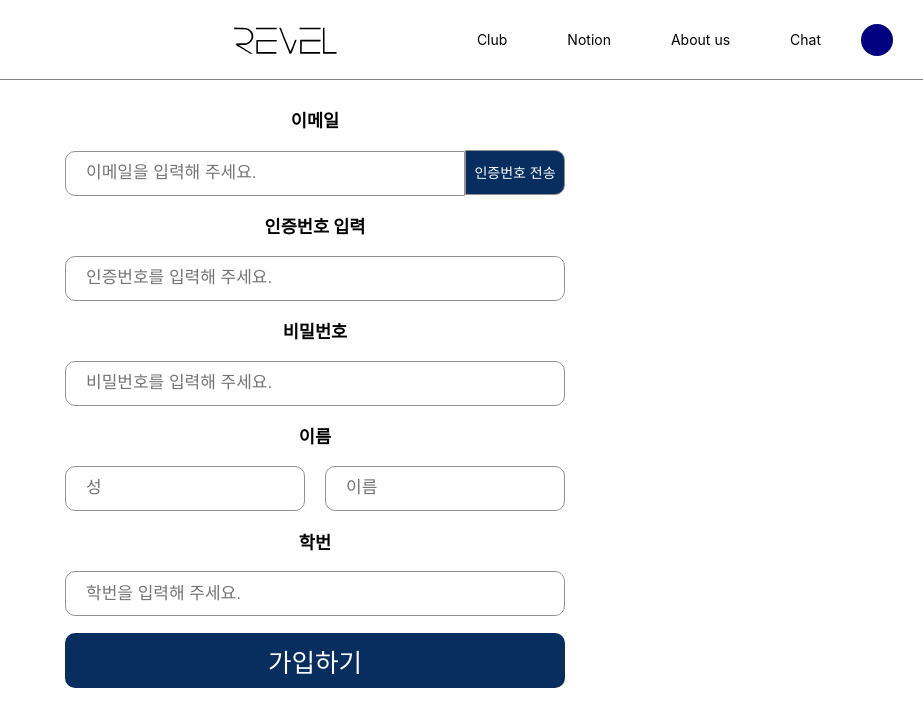
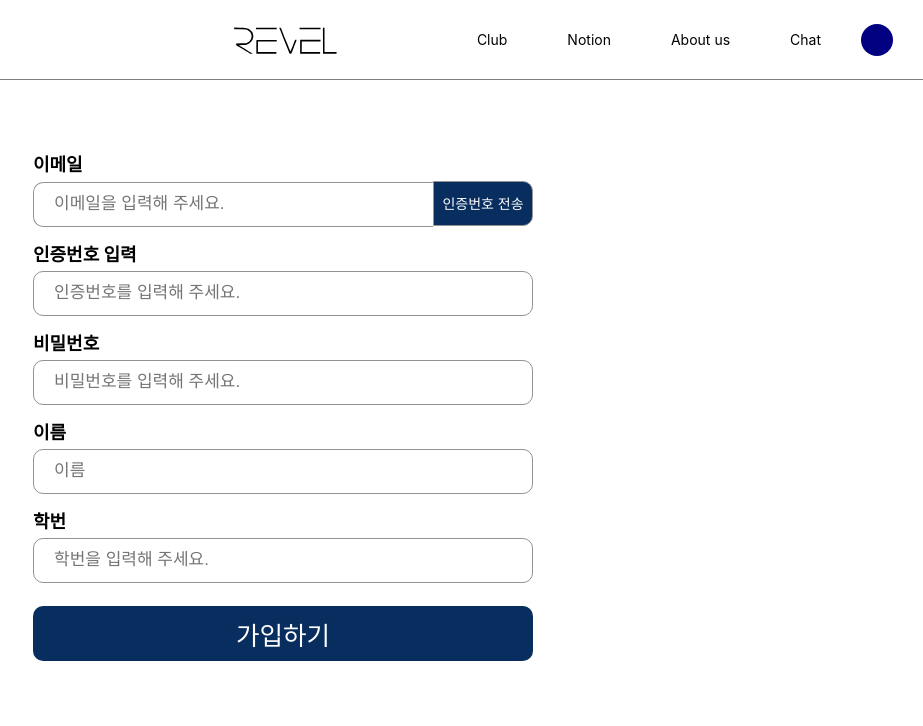
Before and after one commit to RE-VEL/REVEL-frontend-V1, a Next.js app: page /join in a window 1280 px wide. Shown: the top 726 px of the page, without its empty margins (357-1280 px from the left). Built offline with nearby package versions, Linux system fonts and the light colour scheme.

Commit message:
Refactor: form 세부 크기 및 배치 조정

```diff
--- a/pages/join.tsx
+++ b/pages/join.tsx
@@ -1,74 +1,92 @@
 import styled from '@emotion/styled';
+import { NextPage } from 'next';
 
-const Join = () => {
+const Join: NextPage = () => {
   return (
-    <Outer className="whole">
-      <Whole className="outer">
-        <h3>이메일</h3>
+    <Outer>
+      <Whole>
+        <GetInfoWrap>
+          <Label>이메일</Label>
           <GetEmail
             id="email"
             type="text"
             placeholder="이메일을 입력해 주세요."
           />
           <GetCode>인증번호 전송</GetCode>
-
-        <div className="code">
-          <h3>인증번호 입력</h3>
+        </GetInfoWrap>
+        <GetInfoWrap>
+          <Label>인증번호 입력</Label>
           <GetInfo
             id="code"
             type="number"
             placeholder="인증번호를 입력해 주세요."
           />
-        </div>
-
-        <div className="password">
-          <h3>비밀번호</h3>
+        </GetInfoWrap>
+        <GetInfoWrap>
+          <Label>비밀번호</Label>
           <GetInfo
             id="password"
             type="password"
             placeholder="비밀번호를 입력해 주세요."
           />
-        </div>
-        <div className="phone">
-          <h3>이름</h3>
-          <GetFirst id="firstName" type="text" placeholder="성" />
-          <GetRight id="lastName" type="text" placeholder="이름" />
-        </div>
-        <div className="classnum">
-          <h3>학번</h3>
+        </GetInfoWrap>
+        <GetInfoWrap>
+          <Label>이름</Label>
+          <GetInfo id="firstName" type="text" placeholder="이름" />
+        </GetInfoWrap>
+        <GetInfoWrap>
+          <Label>학번</Label>
           <GetInfo
             id="classnum"
             type="number"
             placeholder="학번을 입력해 주세요."
           />
-        </div>
+        </GetInfoWrap>
         <Joined disabled>가입하기</Joined>
       </Whole>
     </Outer>
   );
 };
 
+const GetInfoWrap = styled.div`
+  width: 100%;
+  height: fit-content;
+`;
+
+const Label = styled.p`
+  margin: 10px 0 5px 0;
+  font-size: 18px;
+  font-weight: 700;
+  text-align: left;
+`;
+
 const Outer = styled.div`
-  box-sizing: border-box;
-  font-size: 11px;
-  width: 45%;
+  width: 100vw;
+  height: 100vh;
   display: flex;
-  margin-left: 30%;
-  margin-top: 7%;
+  justify-content: center;
+  align-items: center;
 `;
-const GetEmail = styled.input`
+
+const GetInfo = styled.input`
   padding: 12px 20px;
   display: inline-block;
   border: 1px solid #939393;
   outline: none;
   box-sizing: border-box;
-  border-top-left-radius: 10px;
-  border-bottom-left-radius: 10px;
+  border-radius: 10px;
   font-size: 17px;
   height: 45px;
+  width: 100%;
+`;
+
+const GetEmail = styled(GetInfo)`
+  border-right: none;
+  border-top-right-radius: 0px;
+  border-bottom-right-radius: 0px;
   width: 80%;
-  max-width: 400px;
 `;
+
 const GetCode = styled.button`
   padding: 8px 5px;
   display: inline-block;
@@ -82,20 +100,8 @@ const GetCode = styled.button`
   font-size: 14px;
   height: 45px;
   width: 20%;
-  max-width: 100px;
 `;
-const GetInfo = styled.input`
-  padding: 12px 20px;
-  display: inline-block;
-  border: 1px solid #939393;
-  outline: none;
-  box-sizing: border-box;
-  border-radius: 10px;
-  font-size: 17px;
-  height: 45px;
-  width: 100%;
-  max-width: 500px;
-`;
+
 const GetFirst = styled.input`
   padding: 12px 20px;
   margin-right: 20px;
@@ -109,6 +115,7 @@ const GetFirst = styled.input`
   width: 46%;
   max-width: 240px;
 `;
+
 const GetRight = styled.input`
   padding: 12px 20px;
   display: inline-block;
@@ -121,6 +128,7 @@ const GetRight = styled.input`
   width: 46%;
   max-width: 240px;
 `;
+
 const Intro = styled.h4`
   margin-left: 15%;
   margin-top: 1%;
@@ -129,24 +137,27 @@ const Intro = styled.h4`
   float: left;
   width: 100%;
 `;
+
 const Whole = styled.div`
-  width: 100%;
   text-align: center;
   font-size: 15px;
+  display: flex;
+  flex-direction: column;
+  gap: 3px;
 `;
+
 const Joined = styled.button`
   background-color: #082d5f;
   color: white;
-  margin: 10px;
-  margin-top: 3%;
+  margin-top: 20px;
   border: none;
   display: inline-block;
   cursor: pointer;
   border-radius: 10px;
   font-size: 2vw;
   height: 55px;
-  width: 100%;
-  max-width: 500px;
+  /* width: 100%; */
+  width: 500px;
 `;
 
 export default Join;
```
Lines whose indentation alone changed are shown as unchanged.
